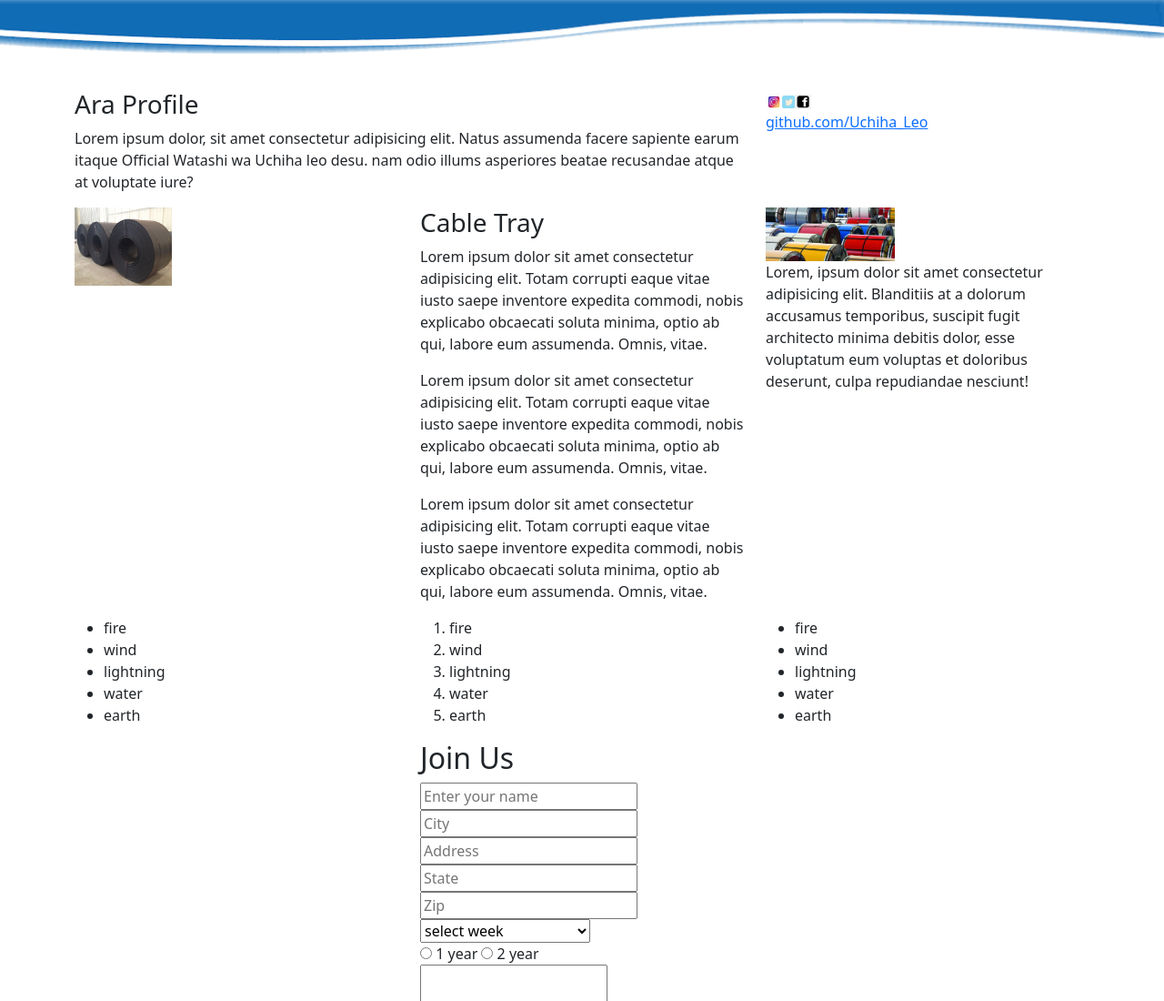
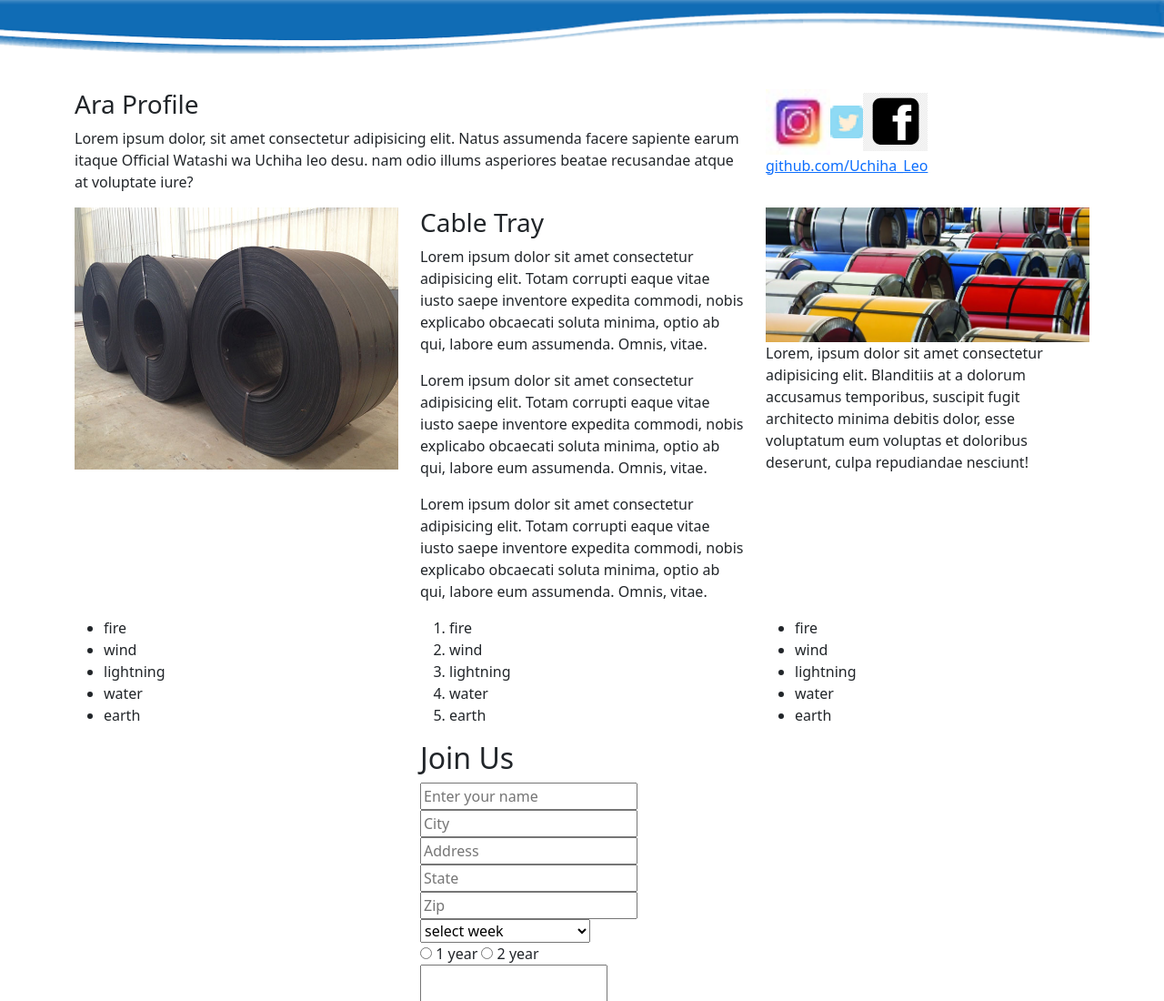
Before and after one commit to uchihaleo05/Assignment_3, a plain HTML site: page index.html in a window 1280 px wide. Shown: the top 1100 px of the page at 91% size. Drawn offline with nearby package versions, Linux system fonts and the light colour scheme.

Commit message:
second commit

```diff
--- a/index.html
+++ b/index.html
@@ -19,7 +19,7 @@
     <h3> Ara Profile </h3>
     <p>Lorem ipsum dolor, sit amet consectetur adipisicing elit. Natus assumenda facere sapiente earum itaque Official Watashi wa Uchiha leo desu. nam odio illums asperiores beatae recusandae atque at voluptate iure?</p></div>
   <div class="col-lg-4 col-md-4 col-sm-12">
-     <img src="./Assignment_Image/insta.jpg" width="5%" alt="insta"><img src="./Assignment_Image/twiter.png" width="4%" alt="twiter"><img src="./Assignment_Image/facebook.png" width="5%" alt="facebook"> <br />
+     <img src="./Assignment_Image/insta.jpg" width="20%" alt="insta"><img src="./Assignment_Image/twiter.png" width="10%" alt="twiter"><img src="./Assignment_Image/facebook.png" width="20%" alt="facebook"> <br />
     <a href="https://github.com/uchihaleo05" target="_blank" > github.com/Uchiha_Leo </a>
   </div>
 </div>
@@ -28,7 +28,7 @@
 <div class="container">
 <div class="row">
   <div class="col-6 col-md-4 col-6 col-lg-4 col-6 col-sm-12">
-    <img src="./Assignment_Image/black.jpg" width="30%" alt="stain-less_sheet">
+    <img src="./Assignment_Image/black.jpg" width="100%" alt="stain-less_sheet">
   </div>
   <div class="col-6 col-md-4 col-6 col-lg-4 col-6 col-sm-12">
     <h3>Cable Tray</h3>
@@ -37,7 +37,7 @@
     <p>Lorem ipsum dolor sit amet consectetur adipisicing elit. Totam corrupti eaque vitae iusto saepe inventore expedita commodi, nobis explicabo obcaecati soluta minima, optio ab qui, labore eum assumenda. Omnis, vitae.</p>
   </div>
   <div class="col-6 col-md-4 col-6 col-lg-4 col-6 col-sm-12">
-    <img src="./Assignment_Image/multi.jpg" width="40%" alt="stain-less_sheet">
+    <img src="./Assignment_Image/multi.jpg" width="100%" alt="stain-less_sheet">
     <p>Lorem, ipsum dolor sit amet consectetur adipisicing elit. Blanditiis at a dolorum accusamus temporibus, suscipit fugit architecto minima debitis dolor, esse voluptatum eum voluptas et doloribus deserunt, culpa repudiandae nesciunt!</p>
   </div>
 </div>
```
